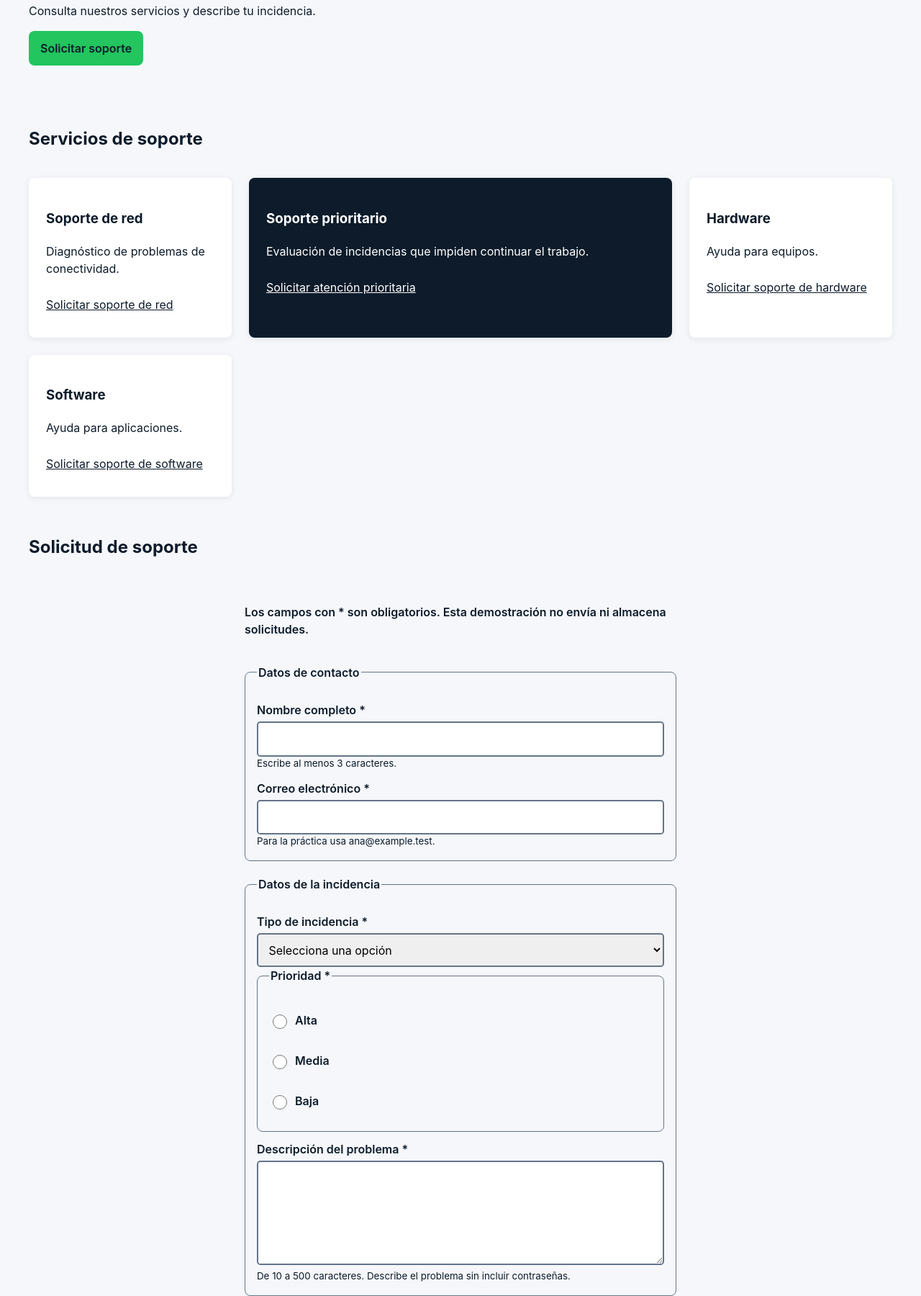
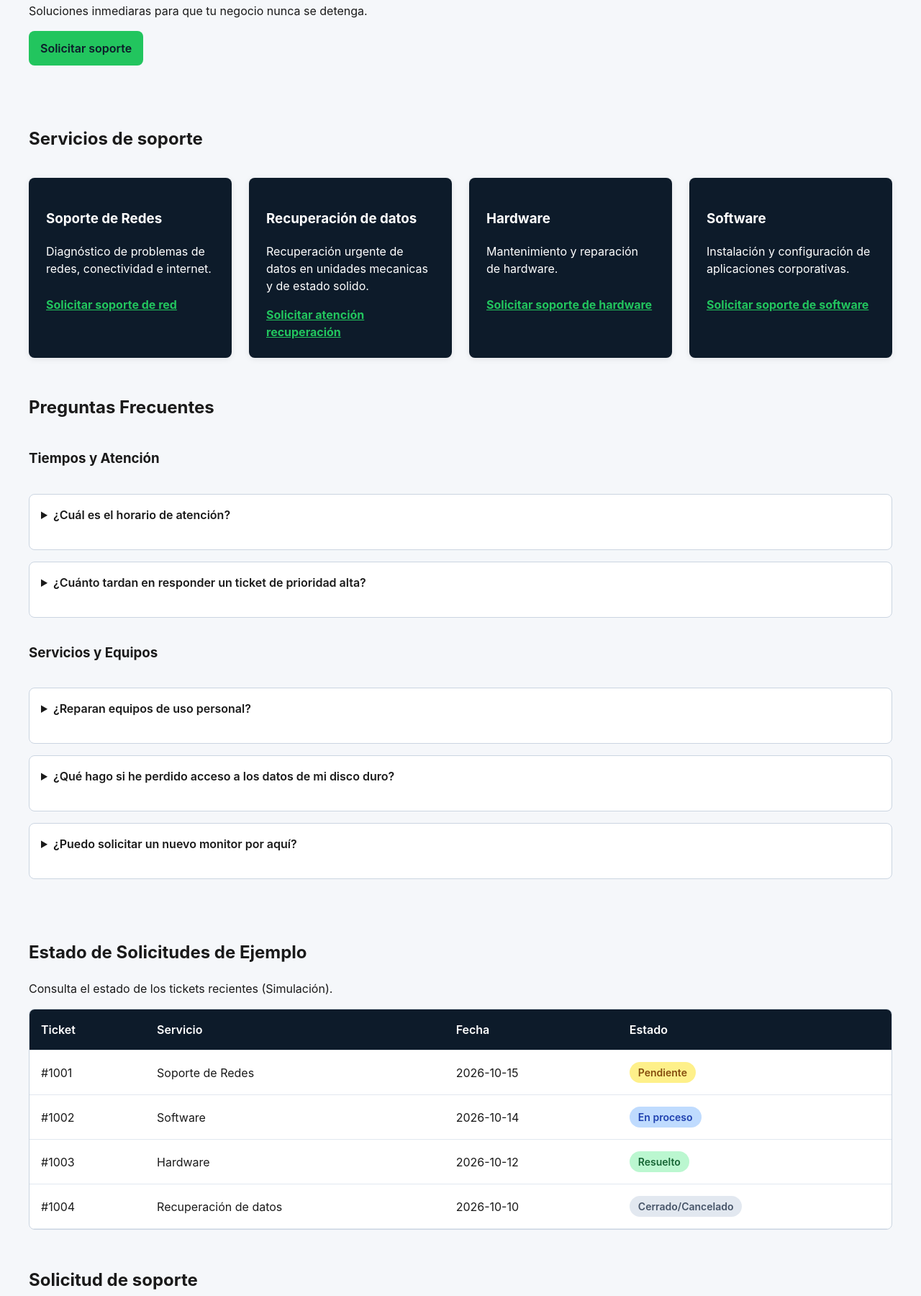
Before and after one commit to frcastillov/SISE, a website: page public/index.html in a window 1280 px wide. Shown: the part 274-2074 px from the top of the page at 72% size. Drawn offline with Linux system fonts and the light colour scheme.

Commit message:
feat: agrega seccion estados, modelo conceptual de datos y documentacion del parcial

```diff
--- a/public/assets/css/styles.css
+++ b/public/assets/css/styles.css
@@ -1,36 +1,55 @@
+/* APORTE TÉCNICO 1: Variables CSS en :root */
+:root {
+  --color-primario: #0d1b2a;
+  --color-acento: #2563eb;
+  --color-exito: #22c55e;
+  --color-fondo: #f5f7fa;
+  --color-texto: #1a1a1a;
+  --color-error: #b91c1c;
+}
+
 * {
   box-sizing: border-box;
 }
+
 body {
   margin: 0;
   font-family: Inter, system-ui, sans-serif;
   font-size: 1rem;
   line-height: 1.5;
-  color: #0d1b2a;
-  background: #f5f7fa;
+  color: var(--color-texto);
+  background: var(--color-fondo);
 }
+
 .container {
   width: min(100% - 2rem, 1200px);
   margin-inline: auto;
 }
+
 img {
   max-width: 100%;
   height: auto;
 }
+
 a {
   color: inherit;
 }
+
 :focus-visible {
-  outline: 3px solid #2563eb;
+  outline: 3px solid var(--color-acento);
   outline-offset: 3px;
 }
+
 .site-header {
-  background: #0d1b2a;
+  background: var(--color-primario);
   color: white;
 }
+
 .site-header :focus-visible {
   outline-color: white;
 }
+
+/* Flexbox para la navegación */
 .navbar {
   display: flex;
   align-items: center;
@@ -39,6 +58,7 @@ a {
   gap: 1rem;
   padding-block: 1rem;
 }
+
 .navbar__menu {
   display: flex;
   flex-direction: column;
@@ -48,18 +68,23 @@ a {
   padding: 0;
   width: 100%;
 }
+
 .navbar a {
   display: inline-flex;
   align-items: center;
   min-height: 44px;
   padding: 0.25rem;
+  text-decoration: none;
 }
+
 .js-menu .navbar__menu {
   display: none;
 }
+
 .js-menu .navbar__menu.is-open {
   display: flex;
 }
+
 button,
 .button {
   min-height: 44px;
@@ -68,32 +93,43 @@ button,
   font: inherit;
   cursor: pointer;
 }
+
 .button {
   display: inline-flex;
   align-items: center;
-  background: #22c55e;
-  color: #0d1b2a;
+  background: var(--color-exito);
+  color: var(--color-primario);
   border-radius: 0.5rem;
   text-decoration: none;
   font-weight: 600;
 }
+
 .hero {
   padding-block: 2rem;
 }
+
 h1 {
   font-size: clamp(1.75rem, 5vw, 3rem);
   line-height: 1.2;
 }
+
 .skip-link {
   position: absolute;
   top: -5rem;
   left: 1rem;
 }
+
 .skip-link:focus {
   top: 1rem;
   padding: 1rem;
   background: white;
 }
+
+/* Selector de atributo y pseudoclase combinados */
+input[type='email']:focus {
+  background-color: #eef2ff;
+}
+
 @media (min-width: 768px) {
   .navbar__menu,
   .js-menu .navbar__menu {
@@ -105,17 +141,21 @@ h1 {
     display: none;
   }
 }
+
 @media (min-width: 1024px) {
   .hero {
     padding-block: 4rem;
   }
 }
+
+/* Grid para servicios */
 .services__grid {
   display: grid;
   grid-template-columns: repeat(auto-fit, minmax(min(100%, 280px), 1fr));
   gap: 1.5rem;
   padding-block: 1rem 2rem;
 }
+
 .service-card {
   min-width: 0;
   padding: 1.5rem;
@@ -123,24 +163,53 @@ h1 {
   background: white;
   box-shadow: 0 2px 8px rgb(0 0 0 / 8%);
 }
+
 .service-card a {
   display: inline-flex;
   align-items: center;
   min-height: 44px;
   overflow-wrap: anywhere;
+  color: var(--color-acento);
+  font-weight: bold;
 }
+
 .service-card--featured {
-  background: #0d1b2a;
+  background: var(--color-primario);
   color: white;
 }
-.service-card--featured :focus-visible {
-  outline-color: white;
+
+.service-card--featured a {
+  color: var(--color-exito);
 }
+/*
 @media (min-width: 768px) {
   .service-card--featured {
     grid-column: span 2;
   }
 }
+*/
+/* FAQ Styles */
+.faq__container {
+  display: flex;
+  flex-direction: column;
+  gap: 1rem;
+  margin-bottom: 2rem;
+}
+
+details {
+  background: white;
+  padding: 1rem;
+  border-radius: 0.5rem;
+  border: 1px solid #cbd5e1;
+}
+
+summary {
+  font-weight: 600;
+  cursor: pointer;
+  min-height: 44px;
+}
+
+/* Formularios */
 .support-form {
   display: grid;
   gap: 1.25rem;
@@ -149,6 +218,7 @@ h1 {
   margin-inline: auto;
   padding-block: 1.5rem;
 }
+
 fieldset {
   min-width: 0;
   margin: 0;
@@ -156,14 +226,17 @@ fieldset {
   border: 1px solid #64748b;
   border-radius: 0.5rem;
 }
+
 legend,
 label {
   font-weight: 600;
 }
+
 label {
   display: block;
   margin-block: 0.75rem 0.25rem;
 }
+
 input:not([type='radio']),
 select,
 textarea {
@@ -175,36 +248,113 @@ textarea {
   border: 2px solid #64748b;
   border-radius: 0.3rem;
 }
+
 textarea {
   resize: vertical;
 }
+
 small {
   display: block;
+  color: #475569;
 }
+
 .priority label {
   display: flex;
   align-items: center;
   gap: 0.5rem;
   min-height: 44px;
 }
+
 .priority input {
   width: 1.25rem;
   height: 1.25rem;
 }
+
+/* Accesibilidad y validación */
 input:required:valid,
 select:required:valid,
 textarea:required:valid {
   border-color: #15803d;
+  background-color: #f0fdf4;
 }
+
 input:user-invalid,
 select:user-invalid,
 textarea:user-invalid {
-  border-color: #b91c1c;
+  border-color: var(--color-error);
+  border-width: 3px;
 }
+
 .support-form:invalid .form-note {
   font-weight: 600;
 }
+
 button:disabled {
   cursor: not-allowed;
   opacity: 0.6;
 }
+
+#contacto {
+  background: white;
+  padding: 2rem;
+  border-radius: 0.5rem;
+  margin-bottom: 2rem;
+}
+
+/* Estilos para la tabla de Estados */
+#estados {
+  padding-block: 2rem;
+}
+
+.table-responsive {
+  width: 100%;
+  overflow-x: auto;
+  border: 1px solid #cbd5e1;
+  border-radius: 0.5rem;
+  background: white;
+}
+
+.status-table {
+  width: 100%;
+  border-collapse: collapse;
+  min-width: 500px; /* Fuerza el scroll en móviles */
+  text-align: left;
+}
+
+.status-table th,
+.status-table td {
+  padding: 1rem;
+  border-bottom: 1px solid #e2e8f0;
+}
+
+.status-table th {
+  background-color: var(--color-primario);
+  color: white;
+  font-weight: 600;
+}
+
+/* Badges de estado */
+.badge {
+  display: inline-block;
+  padding: 0.25rem 0.75rem;
+  border-radius: 9999px;
+  font-size: 0.875rem;
+  font-weight: 600;
+}
+
+.badge--pendiente {
+  background: #fef08a;
+  color: #854d0e;
+}
+.badge--proceso {
+  background: #bfdbfe;
+  color: #1e40af;
+}
+.badge--resuelto {
+  background: #bbf7d0;
+  color: #166534;
+}
+.badge--cerrado {
+  background: #e2e8f0;
+  color: #475569;
+}
--- a/public/index.html
+++ b/public/index.html
@@ -3,7 +3,11 @@
   <head>
     <meta charset="utf-8" />
     <meta name="viewport" content="width=device-width, initial-scale=1" />
-    <title>Portal TI | Solicitud de soporte</title>
+    <title>Nova Servicios | Portal de Soporte TI</title>
+    <meta
+      name="description"
+      content="Portal de soporte técnico de Nova Servicios. Consulta incidencias de red, hardware y software."
+    />
     <link rel="stylesheet" href="assets/css/styles.css" />
     <script src="assets/js/ui.js" defer></script>
   </head>
@@ -11,7 +15,7 @@
     <a class="skip-link" href="#contenido">Saltar al contenido</a>
     <header class="site-header">
       <nav class="navbar container" aria-label="Navegación principal">
-        <a class="navbar__logo" href="#inicio">Portal TI</a>
+        <a class="navbar__logo" href="#inicio">Nova Servicios</a>
         <button
           class="navbar__toggle"
           type="button"
@@ -24,41 +28,127 @@
         <ul class="navbar__menu" id="nav-menu">
           <li><a href="#inicio">Inicio</a></li>
           <li><a href="#servicios">Servicios</a></li>
-          <li><a href="#soporte">Solicitar soporte</a></li>
+          <li><a href="#estados">Estados</a></li>
+          <li><a href="#faq">FAQ</a></li>
+          <li><a href="#contacto">Contacto</a></li>
         </ul>
       </nav>
     </header>
     <main id="contenido" class="container" tabindex="-1">
       <section class="hero" id="inicio" aria-labelledby="hero-title">
         <h1 id="hero-title">Soporte TI para tu equipo</h1>
-        <p>Consulta nuestros servicios y describe tu incidencia.</p>
+        <p>Soluciones inmediaras para que tu negocio nunca se detenga.</p>
         <a class="button" href="#soporte">Solicitar soporte</a>
       </section>
+
       <section id="servicios" aria-labelledby="services-title">
         <h2 id="services-title">Servicios de soporte</h2>
         <div class="services__grid">
-          <article class="service-card">
-            <h3>Soporte de red</h3>
-            <p>Diagnóstico de problemas de conectividad.</p>
+          <article class="service-card service-card--featured">
+            <h3>Soporte de Redes</h3>
+            <p>Diagnóstico de problemas de redes, conectividad e internet.</p>
             <a href="#soporte">Solicitar soporte de red</a>
           </article>
           <article class="service-card service-card--featured">
-            <h3>Soporte prioritario</h3>
-            <p>Evaluación de incidencias que impiden continuar el trabajo.</p>
-            <a href="#soporte">Solicitar atención prioritaria</a>
+            <h3>Recuperación de datos</h3>
+            <p>Recuperación urgente de datos en unidades mecanicas y de estado solido.</p>
+            <a href="#soporte">Solicitar atención recuperación</a>
           </article>
-          <article class="service-card">
+          <article class="service-card service-card--featured">
             <h3>Hardware</h3>
-            <p>Ayuda para equipos.</p>
+            <p>Mantenimiento y reparación de hardware.</p>
             <a href="#soporte">Solicitar soporte de hardware</a>
           </article>
-          <article class="service-card">
+          <article class="service-card service-card--featured">
             <h3>Software</h3>
-            <p>Ayuda para aplicaciones.</p>
+            <p>Instalación y configuración de aplicaciones corporativas.</p>
             <a href="#soporte">Solicitar soporte de software</a>
           </article>
         </div>
       </section>
+
+      <section id="faq" aria-labelledby="faq-title">
+        <h2 id="faq-title">Preguntas Frecuentes</h2>
+        <div class="faq__container">
+          <h3>Tiempos y Atención</h3>
+          <details>
+            <summary>¿Cuál es el horario de atención?</summary>
+            <p>Atendemos de lunes a viernes de 08:00 a 18:00 horas.</p>
+          </details>
+          <details>
+            <summary>¿Cuánto tardan en responder un ticket de prioridad alta?</summary>
+            <p>Nuestro equipo técnico responde en menos de 2 horas hábiles.</p>
+          </details>
+
+          <h3>Servicios y Equipos</h3>
+          <details>
+            <summary>¿Reparan equipos de uso personal?</summary>
+            <p>
+              No, actualmente solo brindamos soporte a equipos corporativos adquiridos a
+              Nova Servicios.
+            </p>
+          </details>
+          <details>
+            <summary>
+              ¿Qué hago si he perdido acceso a los datos de mi disco duro?
+            </summary>
+            <p>Usa el formulario de abajo eligiendo el tipo de incidencia "Acceso".</p>
+          </details>
+          <details>
+            <summary>¿Puedo solicitar un nuevo monitor por aquí?</summary>
+            <p>Sí, selecciona "Hardware" y detalla tu requerimiento en la descripción.</p>
+          </details>
+        </div>
+      </section>
+
+      <section id="estados" aria-labelledby="estados-title">
+        <h2 id="estados-title">Estado de Solicitudes de Ejemplo</h2>
+        <p>Consulta el estado de los tickets recientes (Simulación).</p>
+        <div
+          class="table-responsive"
+          tabindex="0"
+          role="region"
+          aria-labelledby="estados-title"
+        >
+          <table class="status-table">
+            <thead>
+              <tr>
+                <th scope="col">Ticket</th>
+                <th scope="col">Servicio</th>
+                <th scope="col">Fecha</th>
+                <th scope="col">Estado</th>
+              </tr>
+            </thead>
+            <tbody>
+              <tr>
+                <td>#1001</td>
+                <td>Soporte de Redes</td>
+                <td>2026-10-15</td>
+                <td><span class="badge badge--pendiente">Pendiente</span></td>
+              </tr>
+              <tr>
+                <td>#1002</td>
+                <td>Software</td>
+                <td>2026-10-14</td>
+                <td><span class="badge badge--proceso">En proceso</span></td>
+              </tr>
+              <tr>
+                <td>#1003</td>
+                <td>Hardware</td>
+                <td>2026-10-12</td>
+                <td><span class="badge badge--resuelto">Resuelto</span></td>
+              </tr>
+              <tr>
+                <td>#1004</td>
+                <td>Recuperación de datos</td>
+                <td>2026-10-10</td>
+                <td><span class="badge badge--cerrado">Cerrado/Cancelado</span></td>
+              </tr>
+            </tbody>
+          </table>
+        </div>
+      </section>
+
       <section id="soporte" aria-labelledby="support-title">
         <h2 id="support-title">Solicitud de soporte</h2>
         <form class="support-form" id="support-form">
@@ -120,20 +210,24 @@
               aria-describedby="descripcion-help"
             ></textarea>
             <small id="descripcion-help"
-              >De 10 a 500 caracteres. Describe el problema sin incluir
-              contraseñas.</small
+              >De 10 a 500 caracteres. No incluyas contraseñas.</small
             >
           </fieldset>
-          <button id="submit-demo" type="submit" disabled>
-            Validar solicitud de prueba
-          </button>
+          <button id="submit-demo" type="submit" disabled>Validar solicitud</button>
           <p id="form-status" role="status" aria-live="polite"></p>
-          <noscript>Activa JavaScript para ejecutar la demostración.</noscript>
         </form>
+      </section>
+
+      <section id="contacto" aria-labelledby="contact-title">
+        <h2 id="contact-title">Contacto y Horarios</h2>
+        <p>
+          <strong>Atención al personal:</strong> Lunes a Viernes, de 08:00 a 18:00 hrs.
+        </p>
+        <p><strong>Sede central:</strong> Edificio Nova Servicios, Piso 4.</p>
       </section>
     </main>
     <footer class="container">
-      <p>Portal TI de práctica. Usa únicamente datos ficticios.</p>
+      <p>Portal TI de práctica para Nova Servicios. Usa únicamente datos ficticios.</p>
     </footer>
   </body>
 </html>
```
Also changed, not shown: docs/pruebas.md (+14 -29 lines), README.md.
